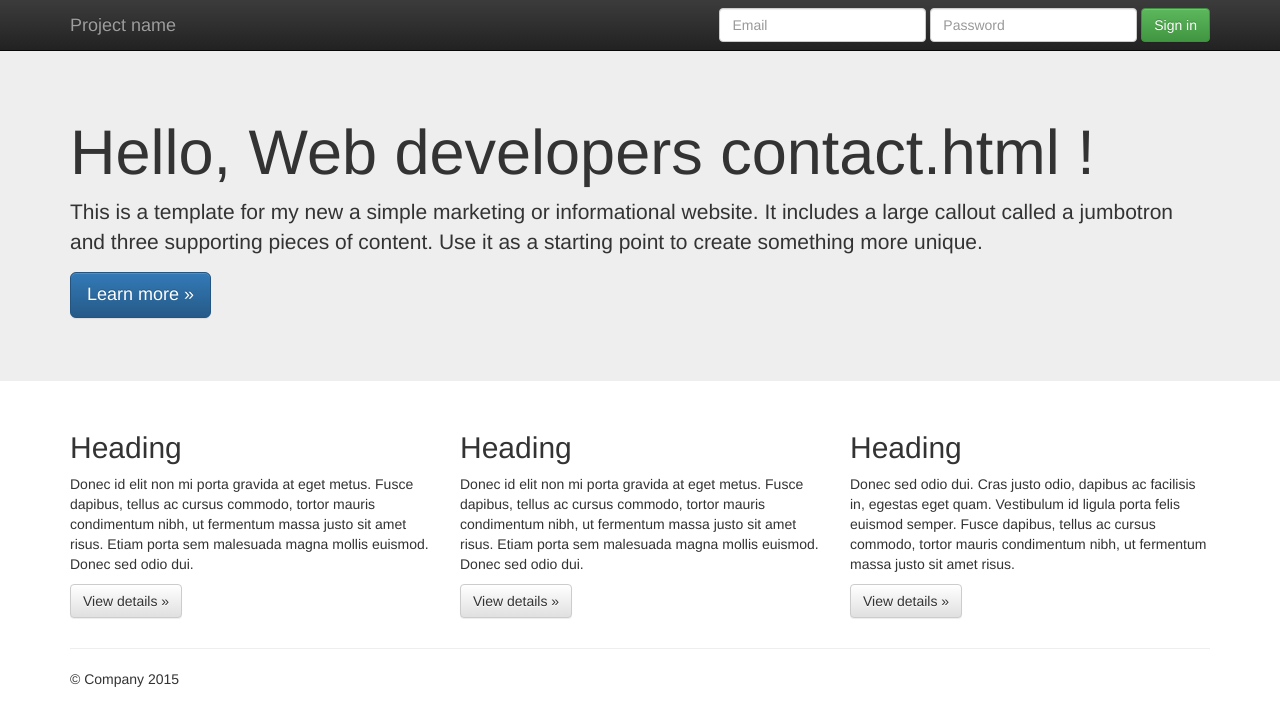
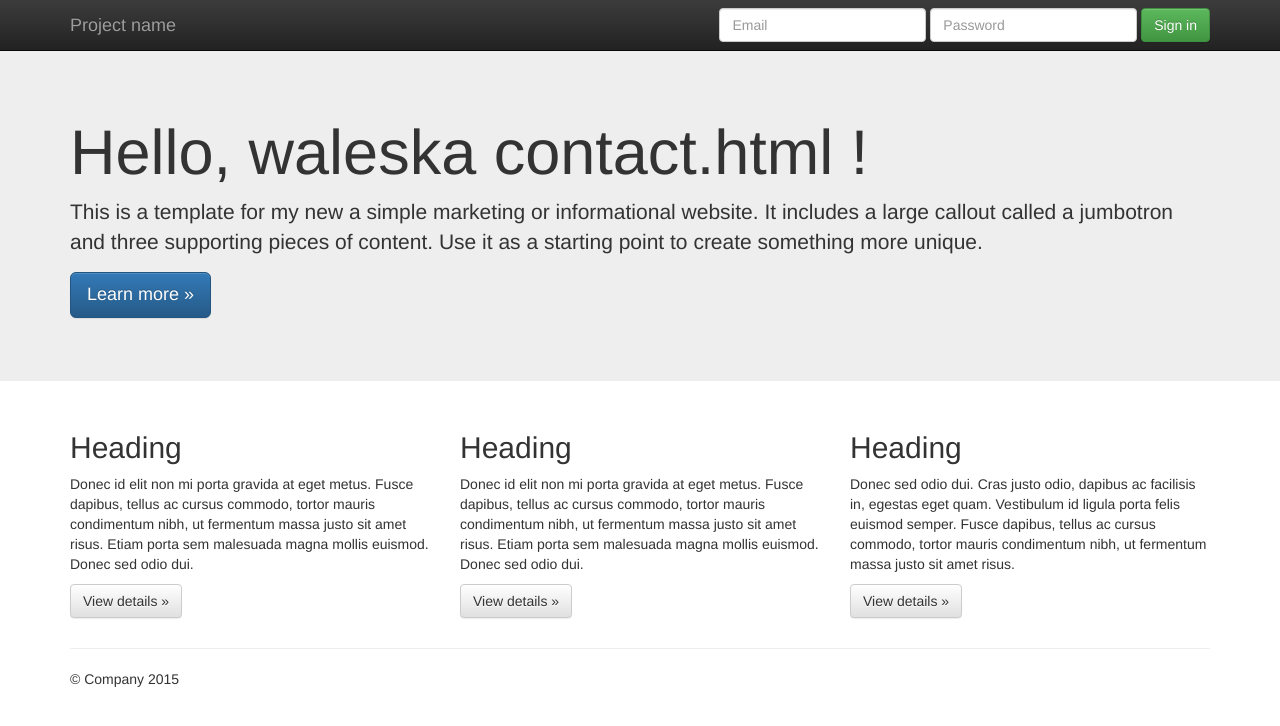
Before and after one commit to walmamel/My-new-repo, a plain HTML site: page index.html in a window 1280 px wide. Drawn offline with nearby package versions, Linux system fonts and the light colour scheme.

Commit message:
Update index.html

```diff
--- a/index.html
+++ b/index.html
@@ -55,7 +55,7 @@
     <!-- Main jumbotron for a primary marketing message or call to action -->
     <div class="jumbotron">
       <div class="container">
-        <h1>Hello, Web developers
+        <h1>Hello, waleska
 		contact.html
 !</h1>
         <p>This is a template for my new a simple marketing or informational website. It includes a large callout called a jumbotron and three supporting pieces of content. Use it as a starting point to create something more unique.</p>
```
